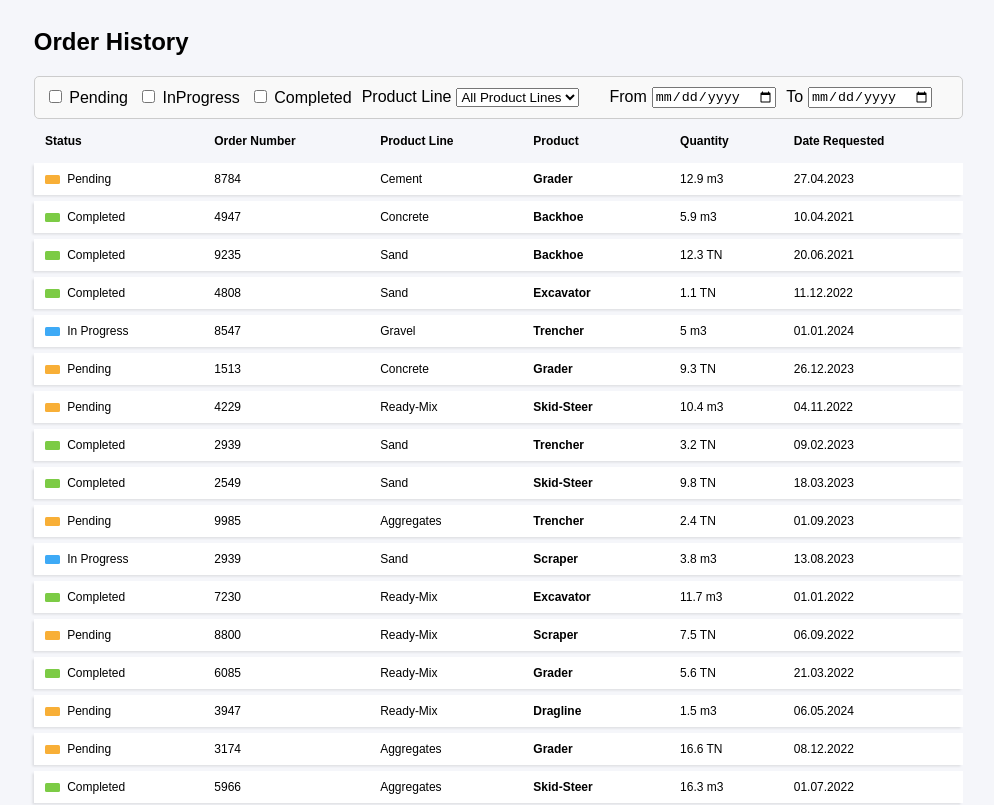
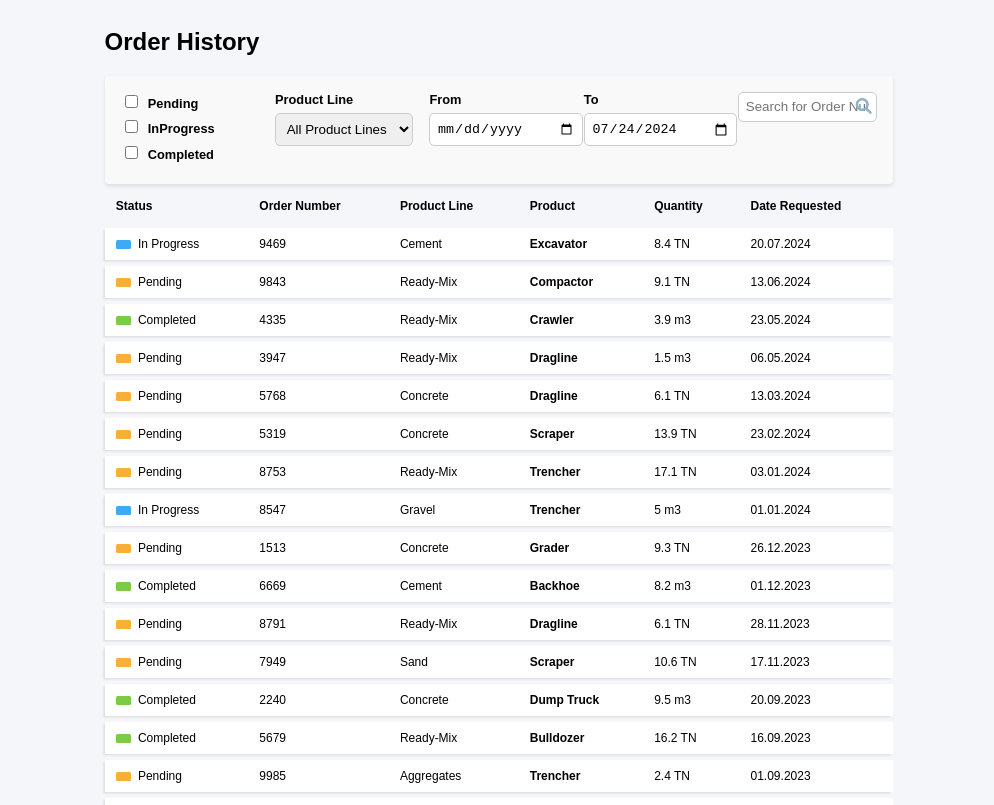
Before and after one commit to kar0lin4/cemex-order-history, an Angular app: page / in a window 1280 px wide. Shown: the top 805 px of the page, without its empty margins (79-1073 px from the left). Built offline with nearby package versions, Linux system fonts and the light colour scheme.

Commit message:
feat(cmx-123) setup filters

```diff
--- a/src/app/enums/Order.ts
+++ b/src/app/enums/Order.ts
@@ -1,3 +1,7 @@
+// In a real app I would have an OrderModel interface with enums
+// (to prepare data for API call),
+// and Order interface dedicated for the application data typing purpose
+
 export interface Order {
     id: number,
     productName: string,
@@ -6,7 +10,7 @@ export interface Order {
     orderNumber: number,
     quantity: number,
     unit: QuantityUnit | string,
-    requestDate: Date | string,
+    requestDate: string,
 }
 
 export enum OrderStatus {
--- a/src/app/filter/filter.component.html
+++ b/src/app/filter/filter.component.html
@@ -1,20 +1,31 @@
-<div class="filter-container">
-    <div class="status-filters">
-      <label *ngFor="let status of orderStatuses;"><input type="checkbox" value="status.value" /> {{status}}</label>
+<section class="filter-container">
+    <div class="filter-item">
+      <label for="order-status" *ngFor="let status of orderStatuses;"><input id="order-status" type="checkbox" [value]="status" (change)="onStatusChange(status, $event)"/> {{status}}</label>
     </div>
 
-    <div class="product-line-filter">
+    <div class="filter-item">
       <label for="product-line">Product Line</label>
-      <select>
-        <option>All Product Lines</option>
-        <option id="product-line" *ngFor="let line of productLines">{{line}}</option>
+      <select id="product-line" [formControl]="productLine" (change)="onProductLineChange(productLine.value!)" >
+        <option [value]="''">All Product Lines</option>
+        <option id="product-line" *ngFor="let line of productLines" [value]="line">{{line}}</option>
       </select>
     </div>
 
-    <div class="date-filters">
+    <div class="filter-item">
       <label for="from-date">From</label>
-      <input type="date" id="from-date"/>
+      <input [formControl]="dateFrom" [value]="dateFrom.value" type="date" id="from-date" (change)="onDateFromChange(dateFrom.value!)"/>
+    </div>
+      <div class="filter-item">
       <label for="to-date">To</label>
-      <input type="date" id="to-date" />
+      <input [formControl]="dateTo" [value]="dateTo" type="date" id="to-date" (change)="onDateToChange(dateTo.value!)"/>
     </div>
-  </div>
+
+    <div class="filter-item">
+      <div class="search-container">
+      <input type="text" placeholder="Search for Order Number" [formControl]="orderNumber" [value]="orderNumber" (input)="onSearchedOrderNumberChange(orderNumber.value!)"/>
+      <span>
+        <i class="fa fa-search"></i>
+      </span>
+    </div>
+    </div>
+  </section>
--- a/src/app/filter/filter.component.scss
+++ b/src/app/filter/filter.component.scss
@@ -1,37 +1,73 @@
 .filter-container {
+  display: flex;
+  // flex-wrap: wrap;
+  gap: 1em;
+  padding: 1em;
+  background: #f9f9f9;
+  border-radius: 4px;
+  box-shadow: 0 0.13em 0.25em rgba(0, 0, 0, 0.1);
+
+  .filter-item {
+    flex: 1 1 100%;
     display: flex;
-    justify-content: space-between;
-    align-items: center;
-    padding: 10px;
-    border: 1px solid #ccc;
-    border-radius: 5px;
-    background-color: #f9f9f9;
+    flex-direction: column;
+    align-items: flex-start;
+    max-width: 90%;
+
+    label {
+      margin-bottom: 0.5em;
+      font-weight: bold;
+      font-size: 0.8em;
+    }
+
+    input[type="checkbox"] {
+      margin-right: 0.5em;
+    }
+
+    input[type="date"],
+    select,
+    input[type="text"] {
+      width: 100%;
+      padding: 0.5em;
+      border: 1px solid #ccc;
+      border-radius: 5px;
+    }
   }
 
-  .status-filters label,
-  .product-line-filter,
-  .date-filters {
-    margin-right: 20px;
+  // @media (min-width: 600px) {
+  //   .filter-item, dateFilters {
+  //     flex: 1 1 calc(50% - 1em);
+  //   }
+  // }
+
+  @media (min-width: 768px) {
+    .filter-item {
+      flex: 1 1 calc(40% - 1em);
+      flex-wrap: wrap;
+    }
   }
+    .search-container {
+      align-items: flex-end;
+      position: relative;
+      display: flex;
+      align-items: center;
 
-  .status-filters label {
-    margin-right: 10px;
-  }
+      input {
+        padding: 0.3em 1.9 0.3em 0.6em;
+        border: 1px solid #ccc;
+        border-radius: 4px;
+      }
 
-  .product-line-filter select,
-  .date-filters input {
-    margin-left: 5px;
-  }
+      span {
+        background-color: transparent;
+        border: none;
+        position: absolute;
+        right: 0.3em;
 
-  .date-filters {
-    display: flex;
-    align-items: center;
-  }
-
-  .date-filters label {
-    margin-left: 10px;
-  }
-
-  .date-filters input {
-    margin-left: 5px;
-  }
+        i {
+          font-size: 1em;
+          color: rgb(143, 180, 199);
+        }
+      }
+    }
+}
--- a/src/app/filter/filter.component.ts
+++ b/src/app/filter/filter.component.ts
@@ -1,28 +1,113 @@
-import { Component, Input, OnInit } from '@angular/core';
-import { Order, OrderStatus, ProductLine } from '../enums/Order';
 import { CommonModule } from '@angular/common';
+import { Component } from '@angular/core';
+import { takeUntilDestroyed } from '@angular/core/rxjs-interop';
+import { FormControl, ReactiveFormsModule } from '@angular/forms';
+import { OrderStatus, ProductLine } from '../enums/Order';
+import { FilterService } from '../services/filter.service';
 
+export interface ActiveFilter {
+  statuses: string[];
+  productLine: string;
+  dateFrom: string;
+  dateTo: string;
+  searchByOrderNumber: string;
+}
+
+// If I would have more time to work on this filter component,
+// I would create components of filters (children)
+// and add them separately in this component
 @Component({
   selector: 'cmx-filter',
   standalone: true,
-  imports: [CommonModule],
+  imports: [CommonModule, ReactiveFormsModule],
   templateUrl: './filter.component.html',
-  styleUrl: './filter.component.scss'
+  styleUrl: './filter.component.scss',
 })
-export class FilterComponent implements OnInit  {
-  @Input() orders: Order[] = [];
-
+export class FilterComponent {
+  selectedStatuses: string[] = [];
+  selectedProductLine!: ProductLine;
+  activeFilter: ActiveFilter = {
+    statuses: [],
+    productLine: '',
+    dateFrom: '',
+    dateTo: '',
+    searchByOrderNumber: '',
+  };
   productLines: ProductLine[] = Object.values(ProductLine);
   orderStatuses: OrderStatus[] = Object.values(OrderStatus);
+  todayDate: string = this.formatDate(new Date());
 
-  ngOnInit(): void {
-    this.productLines = Object.values(ProductLine);
+  productLine = new FormControl('');
+  dateFrom = new FormControl('');
+  dateTo = new FormControl(this.todayDate);
+  orderNumber = new FormControl('');
 
-    console.log(this.productLines);
+  constructor(private filterService: FilterService) {
+    this.filterService.filter$
+      .pipe(takeUntilDestroyed())
+      .subscribe((filter) => {
+        this.activeFilter = filter;
+      });
+
+    this.dateTo.setValue(this.todayDate);
   }
 
-   trackById(index: number, productLines: ProductLine): number {
-    return 1;
+  onStatusChange(status: string, event: any) {
+    if (event.target.checked) {
+      this.selectedStatuses.push(status);
+    } else {
+      const index = this.selectedStatuses.indexOf(status);
+      if (index > -1) {
+        this.selectedStatuses.splice(index, 1);
+      }
+    }
+    this.updateStatuses(this.selectedStatuses);
   }
 
+  onProductLineChange(productLine: string) {
+    if (productLine === ProductLine.ReadyMix) {
+      productLine = 'Ready-Mix';
+    }
+    this.updateProductLine(productLine);
+  }
+
+  onDateFromChange(date: string) {
+    this.updateDateFrom(date);
+  }
+
+  onDateToChange(date: string) {
+    this.updateDateTo(date);
+  }
+
+  onSearchedOrderNumberChange(orderNumber: string) {
+    this.updateSearchByOrderNumber(orderNumber);
+  }
+
+  updateProductLine(productLine: string) {
+    this.filterService.updateFilter({ productLine });
+  }
+
+  updateStatuses(statuses: string[]) {
+    this.filterService.updateFilter({ statuses });
+  }
+
+  updateDateFrom(dateFrom: string) {
+    this.filterService.updateFilter({ dateFrom: dateFrom });
+  }
+
+  updateDateTo(dateTo: string) {
+    this.filterService.updateFilter({ dateTo: dateTo });
+  }
+
+  updateSearchByOrderNumber(orderNumber: string) {
+    this.filterService.updateFilter({ searchByOrderNumber: orderNumber });
+  }
+
+  formatDate(date: Date): string {
+    const day = String(date.getDate()).padStart(2, '0');
+    const month = String(date.getMonth() + 1).padStart(2, '0'); // Months are zero-based
+    const year = date.getFullYear();
+
+    return `${year}-${month}-${day}`;
+  }
 }
--- a/src/app/pages/orders-history/orders.component.html
+++ b/src/app/pages/orders-history/orders.component.html
@@ -1,8 +1,8 @@
 <section class="orders-history-container">
     <ng-container>
-        <cmx-filter [orders]="orders"></cmx-filter>
+        <cmx-filter></cmx-filter>
     </ng-container>
-    <ng-container *ngIf="orders.length > 0 && orders; else no_results">
+    <ng-container *ngIf="filteredOrders.length > 0 && filteredOrders; else no_results">
         <table>
             <thead>
                 <tr>
@@ -10,7 +10,7 @@
                 </tr>
             </thead>
             <tbody>
-                <tr *ngFor="let order of orders">
+                <tr *ngFor="let order of filteredOrders">
                     <td>
                         <span [ngClass]="getOrderStatusClass(order.status)" class="status-indicator"></span>
                         {{order.status | addSpace}}
--- a/src/app/pages/orders-history/orders.component.ts
+++ b/src/app/pages/orders-history/orders.component.ts
@@ -4,27 +4,23 @@ import { Observable, Subject, takeUntil } from 'rxjs';
 import { AddSpacePipe } from '../../add-space.pipe';
 import { Order, OrderStatus } from '../../enums/Order';
 import { FilterComponent } from '../../filter/filter.component';
+import { FilterService } from '../../services/filter.service';
 import { OrdersService } from '../../services/orders.service';
 import { NoResultsComponent } from '../no-results/no-results.component';
 
 enum OrderListColumnHeaders {
-  Status ='Status',
-  ONumber = 'Order Number',
-  PLine = 'Product Line',
-  P = 'Product',
+  Status = 'Status',
+  OrderNumber = 'Order Number',
+  ProductLine = 'Product Line',
+  Product = 'Product',
   Quantity = 'Quantity',
-  Date = 'Date Requested'
+  Date = 'Date Requested',
 }
 
 @Component({
   selector: 'cmx-orders',
   standalone: true,
-  imports: [
-    CommonModule,
-    NoResultsComponent,
-    AddSpacePipe,
-    FilterComponent
-  ],
+  imports: [CommonModule, NoResultsComponent, AddSpacePipe, FilterComponent],
   templateUrl: './orders.component.html',
   styleUrl: './orders.component.scss',
   providers: [OrdersService],
@@ -34,16 +30,33 @@ export class OrdersComponent implements OnInit, OnDestroy {
   orders: Order[] = [];
   filteredOrders: Order[] = [];
 
-  displayedColumns: OrderListColumnHeaders[] = Object.values(OrderListColumnHeaders);
+  displayedColumns: OrderListColumnHeaders[] = Object.values(
+    OrderListColumnHeaders
+  );
   orderStatus: OrderStatus[] = Object.values(OrderStatus);
+  private destroyed$: Subject<boolean> = new Subject();
 
-  private destroy$: Subject<void> = new Subject<void>();
+  constructor(
+    private ordersService: OrdersService,
+    private filterService: FilterService
+  ) {}
 
-  constructor(private ordersService: OrdersService) {}
+  ngOnInit(): void {
+    // While working on a real data from the server, I would add a resolver that would do the sorting
+    // I would also keep the application state in the store, add a loading property to the reducer,
+    // as well as a loading flag in this component and display loading component while waiting for the data
 
-  ngOnInit() {
-    this.orders$ = this.ordersService.getOrders().pipe(takeUntil(this.destroy$));
-    this.orders$.subscribe(orders => this.orders = orders)
+    this.orders$ = this.ordersService.getOrders().pipe(takeUntil(this.destroyed$));
+    this.orders$.pipe(takeUntil(this.destroyed$)).subscribe((orders) => {
+      this.orders = orders;
+    });
+
+    this.filterService.filter$
+      .pipe(takeUntil(this.destroyed$))
+      .subscribe(() => {
+        const sortedOrders = [...this.sortOrdersByDate(this.orders)];
+        this.filteredOrders = this.filterService.getFilteredOrders(sortedOrders);
+      });
   }
 
   getOrderStatusClass(status: string): string {
@@ -59,7 +72,22 @@ export class OrdersComponent implements OnInit, OnDestroy {
     }
   }
 
+
+  sortOrdersByDate(orders: Order[]): Order[] {
+    return orders.sort((order, nextOrder) => {
+      const [dayA, monthA, yearA] = order.requestDate.split('.').map(Number);
+      const dateA = new Date(yearA, monthA - 1, dayA);
+
+      const [dayB, monthB, yearB] = nextOrder.requestDate.split('.').map(Number);
+      const dateB = new Date(yearB, monthB - 1, dayB);
+
+      return dateB.getTime() - dateA.getTime()  ;
+    });
+  }
+
+
   ngOnDestroy(): void {
-    throw new Error('Method not implemented.');
+    this.destroyed$.next(true);
+    this.destroyed$.complete();
   }
 }
```
